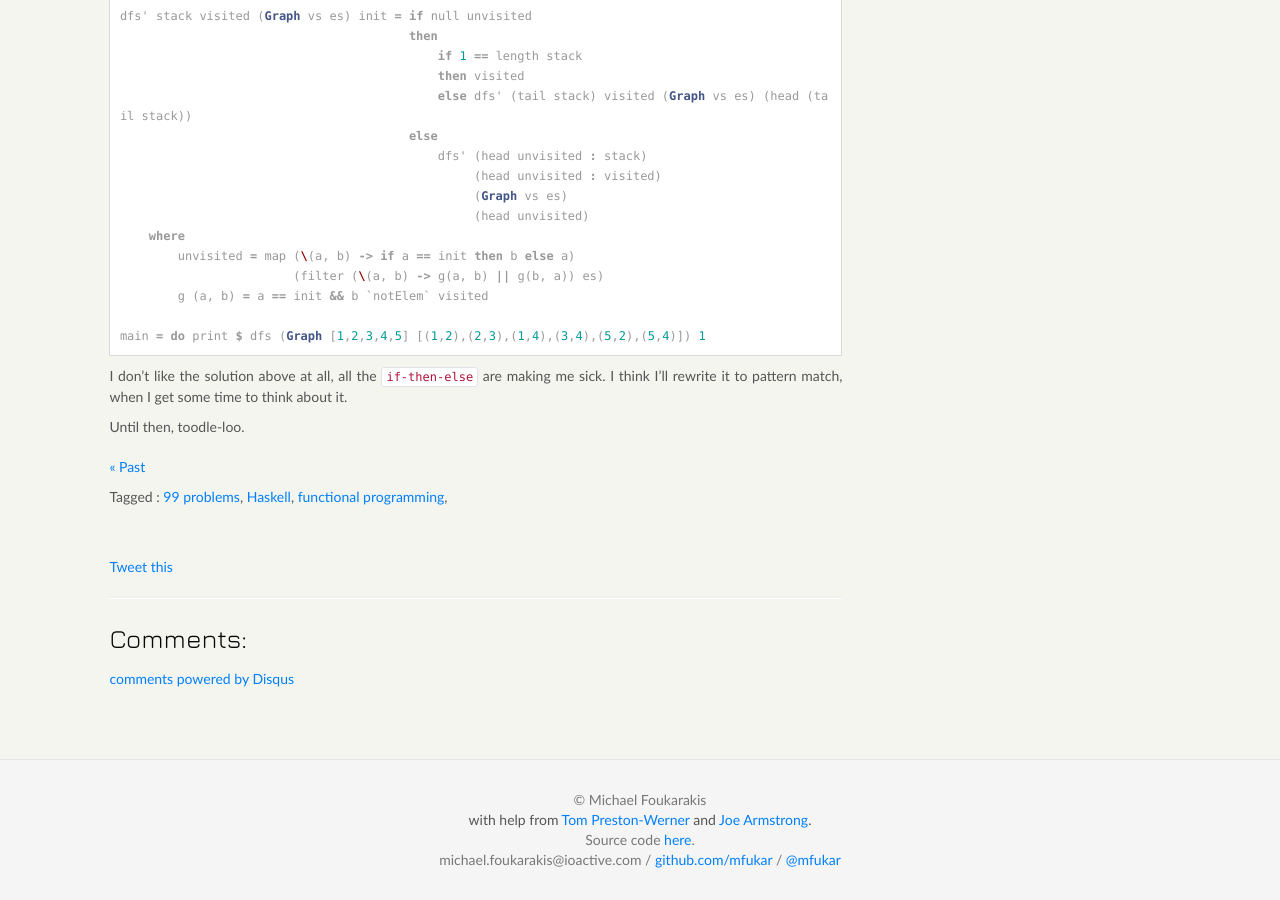
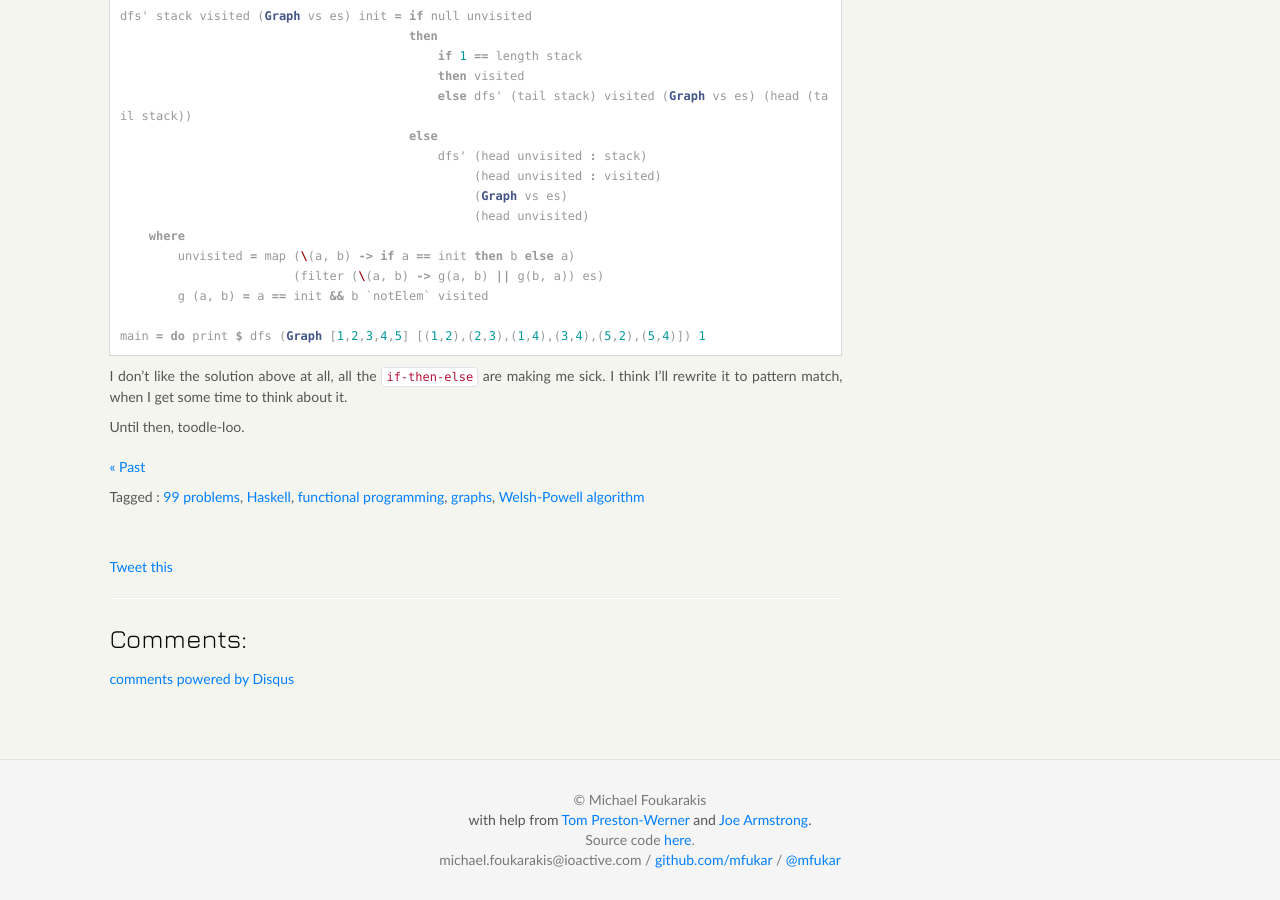
Before and after one commit to mfukar/mfukar.github.com, a Jekyll site: the page built from _posts/2015-09-29-haskellxiii.md, in a window 1280 px wide and 900 px high, scrolled down 2773 px. Built offline with Jekyll 4.4.1, drawn with Linux system fonts in a browser that asks for light colours; some web fonts are replaced; Markdown is read by kramdown in place of the engine named in the settings; comment, search, counter and statistics services are not loaded.

Commit message:
New tags

```diff
--- a/_data/tags.yml
+++ b/_data/tags.yml
@@ -85,3 +85,9 @@ avl-trees:
 prim-algorithm:
     slug: prim-algorithm
     name: Prim's algorithm
+welsh-powell:
+    slug: welsh-powell
+    name: Welsh-Powell algorithm
+graphs:
+    slug: graphs
+    name: graphs
```
Also changed, not shown: blog/tag/graphs.md (added, +5 -0 lines), blog/tag/welsh-powell.md (added, +5 -0 lines).
